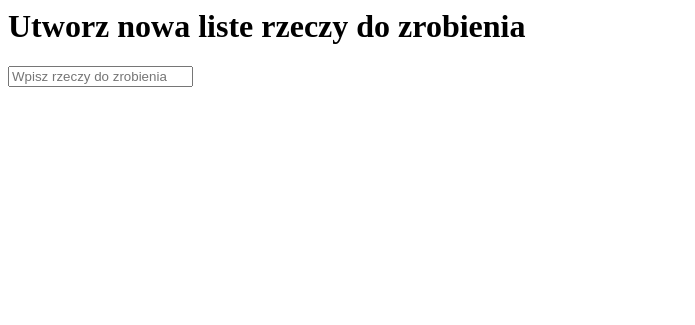
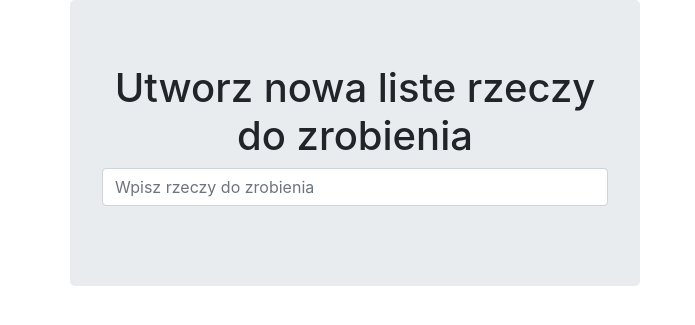
Before and after one commit to f4lco0n/django-testing, a Django app: page / in a window 1280 px wide. Shown: the top 325 px of the page, without its empty margins (0-695 px from the left). Run offline with Django 3.2, Linux system fonts and the light colour scheme; parts of the project's set-up code (start-up, migrations or seed data) failed here and were passed over; some libraries are stand-ins or nearby versions.

Commit message:
use bootstrap to change layout

```diff
--- a/lists/templates/base.html
+++ b/lists/templates/base.html
@@ -1,14 +1,34 @@
 <html>
 <head>
     <title>Listy rzeczy do zrobienia</title>
+    <meta name="viewport" content="width=device-width, initial-scale=1.0">
+    <link href="/static/bootstrap/css/bootstrap.min.css" rel="stylesheet" media="screen">
+    <link href="/static/base.css" rel="stylesheet" media="screen">
 </head>
 <body>
+<div class="container">
+    <div class="row">
+        <div class="col-md-6 col-md-offset-3 jumbotron" >
+            <div class="text-center">
                 <h1>{% block header_text %} {% endblock %}</h1>
                 <form method="POST" action="{% block form_action %}{% endblock %}">
-        <input name="item_text" id="id_new_item" placeholder="Wpisz rzeczy do zrobienia"/>
+                    <input name="item_text" id="id_new_item"
+                           class="form-control input-lg"
+                           placeholder="Wpisz rzeczy do zrobienia"/>
                     {% csrf_token %}
                 </form>
+            </div>
+
+        </div>
+
+    </div>
+    <div class="row">
+        <div class="col-md-6 col-md-offset-3">
             {% block table %}
             {% endblock %}
+        </div>
+    </div>
+</div>
+
 </body>
 </html>
--- a/lists/templates/list.html
+++ b/lists/templates/list.html
@@ -5,7 +5,7 @@
 {% block form_action %}/lists/{{ list.id }}/add_item {% endblock %}
 
 {% block table %}
-    <table id="id_list_table">
+    <table id="id_list_table" class="table">
         {% for item in list.item_set.all %}
 
             <tr><td>{{ forloop.counter }}: {{ item.text }}</td></tr>
```
Also changed, not shown: functional_tests/tests.py (+6 -8 lines). Lines whose indentation alone changed are shown as unchanged.
